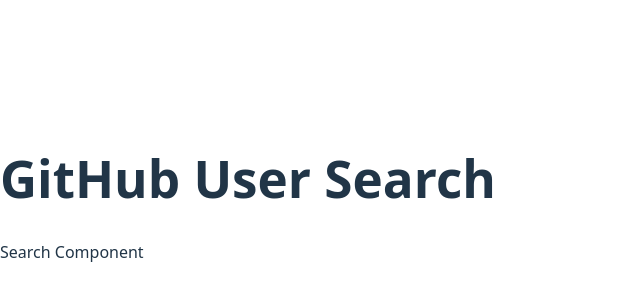
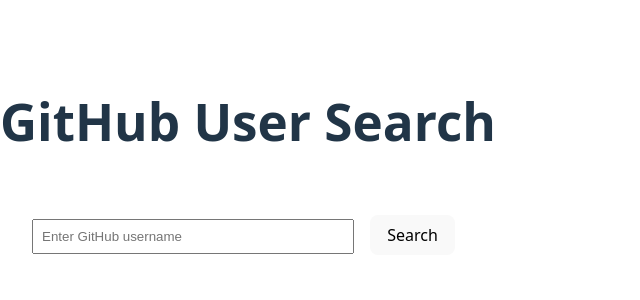
Before and after one commit to tony555t/alx-fe-reactjs, a React (Vite) app in the folder github-user-search/: page / in a window 1280 px wide. Shown: the part 210-510 px from the top of the page, without its empty margins (0-640 px from the left). Built offline with nearby package versions, Linux system fonts and the light colour scheme.

Commit message:
search components

```diff
--- a/github-user-search/src/App.jsx
+++ b/github-user-search/src/App.jsx
@@ -1,10 +1,9 @@
- import Search from "./components/Search";
-
+import Search from './components/Search';
 
 function App() {
   return (
     <div>
-      <h1 style={{ textAlign: 'center' }}>GitHub User Search</h1>
+      <h1 style={{ textAlign: 'center', marginTop: '2rem' }}>GitHub User Search</h1>
       <Search />
     </div>
   );
--- a/github-user-search/src/components/Search.jsx
+++ b/github-user-search/src/components/Search.jsx
@@ -1,5 +1,62 @@
+import { useState } from "react";
+import { fetchUserData } from "../services/githubService";
+
 const Search = () => {
-    return <div>Search Component</div>;
+  const [inputValue, setInputValue] = useState('');
+  const [userData, setUserData] = useState(null);
+  const [loading, setLoading] = useState(false);
+  const [error, setError] = useState('');
+
+  const handleSearch = async (e) => {
+    e.preventDefault();
+    if (!inputValue.trim()) return;
+
+    setLoading(true);
+    setError('');
+    setUserData(null);
+
+    try {
+      const data = await fetchUserData(inputValue);
+      setUserData(data);
+    } catch (err) {
+      setError('Looks like we can\'t find the user.');
+    } finally {
+      setLoading(false);
+    }
   };
 
-  export default Search;
+  return (
+    <div style={{ padding: '2rem', maxWidth: '600px', margin: '0 auto' }}>
+      <form onSubmit={handleSearch}> {}
+        <input
+          type="text"
+          value={inputValue}
+          onChange={(e) => setInputValue(e.target.value)}
+          placeholder="Enter GitHub username"
+          style={{ padding: '0.5rem', width: '70%' }}
+        />
+        <button type="submit" style={{ padding: '0.5rem 1rem', marginLeft: '1rem' }}>
+          Search
+        </button>
+      </form>
+
+      <div style={{ marginTop: '2rem' }}>
+        {loading && <p>Loading...</p>}
+        {error && <p style={{ color: 'red' }}>{error}</p>}
+        {userData && (
+          <div style={{ border: '1px solid #ccc', padding: '1rem', borderRadius: '8px' }}>
+            <img src={userData.avatar_url} alt={userData.login} width={100} />
+            <h2>{userData.name || userData.login}</h2>
+            <p>
+              <a href={userData.html_url} target="_blank" rel="noopener noreferrer">
+                View GitHub Profile
+              </a>
+            </p>
+          </div>
+        )}
+      </div>
+    </div>
+  );
+};
+
+export default Search;
```
